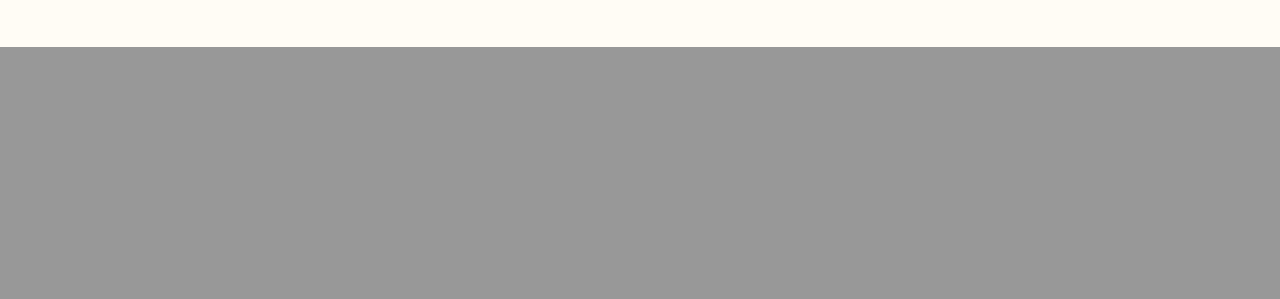
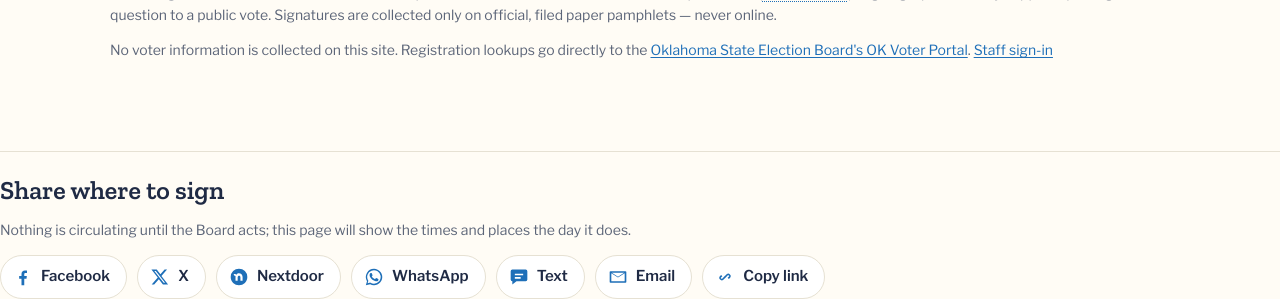
Before and after one commit to briankwest/petition, a FastAPI app: page /sign in a window 1280 px wide. Shown: the part 2007-2306 px from the top of the page. Before the commit the page ends 2054 px from the top, so only its background shows below. Run offline with FastAPI, Linux system fonts and the light colour scheme; data that the repository does not hold is empty.

Commit message:
header: the logo at 136px on desktop and fluid below 900px; share bar on the one-pager, contact, sign, registered and FAQ pages; copy and text buttons in the TL;DR modal; every share carries the volunteer link

```diff
--- a/app/static/site.css
+++ b/app/static/site.css
@@ -30,9 +30,10 @@ p{margin:0 0 1em}
 .brand{text-decoration:none;color:var(--ink);display:flex;flex-direction:column;line-height:1.1}
 /* the logo lockup (kangaroo, check, "Let Pittsburg County Vote", the domain) is the brand; the site title
    stays in the DOM for screen readers and the <title> */
-.brand-logo{display:block;height:68px;width:auto}
+.brand-logo{display:block;height:136px;width:auto}
 .brand-text{position:absolute;width:1px;height:1px;overflow:hidden;clip:rect(0 0 0 0);white-space:nowrap}
-@media (max-width:640px){.brand-logo{height:50px}}
+/* below 900px the nav collapses to a Menu button; the logo then scales with the window, leaving ~175px for the button */
+@media (max-width:900px){.brand-logo{height:auto;width:min(calc(100vw - 175px),560px)}}
 .brand-eyebrow{font-family:"IBM Plex Mono",ui-monospace,monospace;font-size:11px;letter-spacing:.08em;text-transform:uppercase;color:var(--muted)}
 .brand-name{font-family:"Zilla Slab",Georgia,serif;font-size:22px;font-weight:700}
 .site-nav{display:flex;flex-wrap:wrap;gap:4px 18px}
--- a/app/templates/base.html
+++ b/app/templates/base.html
@@ -45,7 +45,7 @@
 {% block shell %}
 <header class="site-head">
   <div class="wrap">
-    <a class="brand" href="/"><img class="brand-logo" src="/static/logo-header.png?v={{ asset_v }}" alt="Let Pittsburg County Vote — {{ site_title }}, {{ site_eyebrow }}" width="656" height="136"><span class="brand-text"><span class="brand-eyebrow">{{ site_eyebrow }}</span><span class="brand-name">{{ site_title }}</span></span></a>
+    <a class="brand" href="/"><img class="brand-logo" src="/static/logo-header.png?v={{ asset_v }}" alt="Let Pittsburg County Vote — {{ site_title }}, {{ site_eyebrow }}" width="1311" height="272"><span class="brand-text"><span class="brand-eyebrow">{{ site_eyebrow }}</span><span class="brand-name">{{ site_title }}</span></span></a>
     <button class="nav-toggle" type="button" aria-expanded="false" aria-controls="site-nav"><span class="nav-toggle-bars" aria-hidden="true"></span>Menu</button>
     <nav class="site-nav" id="site-nav" aria-label="Main">
       <a href="/iren" {% if path == '/iren' %}aria-current="page"{% endif %}>Who is IREN?</a>
@@ -73,6 +73,8 @@
   <div class="tldr-modal-bar">
     <h2 id="tldr-modal-h">The one-page version</h2>
     <a class="btn primary" href="/static/tldr.pdf" target="_blank" rel="noopener">Print or save the PDF</a>
+    <button type="button" class="btn" data-tldr-copy>Copy PDF link</button>
+    <a class="btn" href="sms:?&body={{ ('The Pittsburg County data center tax abatement on one page: https://' ~ canonical_host ~ '/static/tldr.pdf')|urlencode }}">Text it</a>
     <a class="btn" href="/tldr">Open as a page</a>
     <button type="button" class="btn" data-tldr-close aria-label="Close">Close</button>
   </div>
@@ -95,6 +97,12 @@
   dlg.addEventListener('close', function(){ root.classList.remove('tldr-open'); });
   dlg.addEventListener('click', function(e){ if(e.target===dlg) dlg.close(); });
   dlg.querySelector('[data-tldr-close]').addEventListener('click', function(){ dlg.close(); });
+  var cp=dlg.querySelector('[data-tldr-copy]');
+  cp.addEventListener('click', function(){
+    var url=location.origin+'/static/tldr.pdf', done=function(){ cp.textContent='Copied'; setTimeout(function(){ cp.textContent='Copy PDF link'; }, 1800); };
+    if(navigator.clipboard&&navigator.clipboard.writeText){ navigator.clipboard.writeText(url).then(done); }
+    else{ var t=document.createElement('textarea'); t.value=url; document.body.appendChild(t); t.select(); try{ document.execCommand('copy'); done(); }catch(e){} document.body.removeChild(t); }
+  });
 })();
 </script>
 {% endblock %}
--- /dev/null
+++ b/app/templates/public/_share_page.html
@@ -0,0 +1,24 @@
+{# Page share bar. Before including, set share_url, share_text, share_h, share_blurb and share_subject.
+   Every share carries the volunteer sign-up, as the home page's does. #}
+{% set volunteer_url = "https://" ~ canonical_host ~ "/volunteer" %}
+{% set share_full = share_text ~ " Volunteers of all kinds are needed: " ~ volunteer_url %}
+<section class="share" aria-labelledby="share-page-h">
+  <h2 id="share-page-h">{{ share_h }}</h2>
+  <p class="small">{{ share_blurb }}</p>
+  <ul class="share-row">
+    <li><a class="share-btn" href="https://www.facebook.com/sharer/sharer.php?u={{ share_url|urlencode }}&quote={{ share_full|urlencode }}" target="_blank" rel="noopener" aria-label="Share on Facebook"><svg viewBox="0 0 24 24" aria-hidden="true"><path d="M13.5 22v-8h2.7l.4-3.2h-3.1V8.8c0-.9.3-1.6 1.6-1.6h1.7V4.4c-.3 0-1.3-.1-2.5-.1-2.5 0-4.1 1.5-4.1 4.2v2.3H7.4V14h2.8v8h3.3z"/></svg><span>Facebook</span></a></li>
+    <li><a class="share-btn" href="https://twitter.com/intent/tweet?url={{ share_url|urlencode }}&text={{ share_text|urlencode }}" target="_blank" rel="noopener" aria-label="Share on X"><svg viewBox="0 0 24 24" aria-hidden="true"><path d="M17.5 3h3l-6.8 7.8L21.7 21h-6.2l-4.9-6.3L5 21H2l7.3-8.4L1.7 3h6.4l4.4 5.8L17.5 3zm-1.1 16h1.7L7 4.7H5.2L16.4 19z"/></svg><span>X</span></a></li>
+    <li><a class="share-btn" href="https://nextdoor.com/sharekit/?source={{ canonical_host|urlencode }}&body={{ (share_full ~ ' ' ~ share_url)|urlencode }}" target="_blank" rel="noopener" aria-label="Share on Nextdoor"><svg viewBox="0 0 24 24" aria-hidden="true"><path d="M12 2a10 10 0 1 0 0 20 10 10 0 0 0 0-20zm4.3 14.5h-2.6v-4.2c0-1.2-.6-1.8-1.6-1.8s-1.7.7-1.7 1.9v4.1H7.8v-5.6c-1.2-.2-2-1-2.2-2.4h2.3c.1.5.4.8.9.8.5-1.2 1.6-1.9 3-1.9 2.6 0 4.5 1.6 4.5 4.6v4.5z"/></svg><span>Nextdoor</span></a></li>
+    <li><a class="share-btn" href="https://wa.me/?text={{ (share_full ~ ' ' ~ share_url)|urlencode }}" target="_blank" rel="noopener" aria-label="Share on WhatsApp"><svg viewBox="0 0 24 24" aria-hidden="true"><path d="M12 2.2a9.8 9.8 0 0 0-8.4 14.8L2.2 22l5.2-1.4A9.8 9.8 0 1 0 12 2.2zm0 17.9c-1.5 0-3-.4-4.2-1.2l-.3-.2-3.1.8.8-3-.2-.3A8.1 8.1 0 1 1 12 20.1zm4.5-6c-.2-.1-1.5-.7-1.7-.8-.2-.1-.4-.1-.6.1l-.8 1c-.1.2-.3.2-.5.1-1.5-.7-2.5-1.3-3.5-3-.3-.5.3-.4.8-1.4.1-.2 0-.3 0-.5l-.8-1.9c-.2-.5-.4-.4-.6-.4h-.5c-.2 0-.5.1-.7.3-.2.3-.9.9-.9 2.2s.9 2.6 1.1 2.7c.1.2 1.9 2.9 4.6 4 1.7.7 2.4.8 3.2.7.5-.1 1.5-.6 1.7-1.2.2-.6.2-1.1.1-1.2l-.5-.2z"/></svg><span>WhatsApp</span></a></li>
+    <li><a class="share-btn" href="sms:?&body={{ (share_full ~ ' ' ~ share_url)|urlencode }}" aria-label="Share by text message"><svg viewBox="0 0 24 24" aria-hidden="true"><path d="M4 3h16a2 2 0 0 1 2 2v10a2 2 0 0 1-2 2H9l-5 4v-4a2 2 0 0 1-2-2V5a2 2 0 0 1 2-2zm3 5v2h10V8H7zm0 4v2h7v-2H7z"/></svg><span>Text</span></a></li>
+    <li><a class="share-btn" href="mailto:?subject={{ share_subject|urlencode }}&body={{ share_full|urlencode }}%0A%0A{{ share_url|urlencode }}" aria-label="Share by email"><svg viewBox="0 0 24 24" aria-hidden="true"><path d="M3 5h18a1 1 0 0 1 1 1v12a1 1 0 0 1-1 1H3a1 1 0 0 1-1-1V6a1 1 0 0 1 1-1zm1 2.5V17h16V7.5l-8 5-8-5zM4.6 7l7.4 4.6L19.4 7H4.6z"/></svg><span>Email</span></a></li>
+    <li><button class="share-btn" type="button" data-copy="{{ share_url }}" aria-label="Copy link"><svg viewBox="0 0 24 24" aria-hidden="true"><path d="M10.6 13.4a1 1 0 0 1 0-1.4l3.4-3.4a3 3 0 0 1 4.2 4.2l-1.6 1.6-1.4-1.4 1.6-1.6a1 1 0 0 0-1.4-1.4L12 13.4a1 1 0 0 1-1.4 0zm2.8-2.8a1 1 0 0 1 0 1.4L10 15.4a3 3 0 0 1-4.2-4.2l1.6-1.6 1.4 1.4-1.6 1.6a1 1 0 0 0 1.4 1.4l3.4-3.4a1 1 0 0 1 1.4 0z"/></svg><span class="copy-label">Copy link</span></button></li>
+  </ul>
+</section>
+<script>
+document.querySelectorAll('[data-copy]').forEach(function(b){b.addEventListener('click',function(){
+  var done=function(){var l=b.querySelector('.copy-label');l.textContent='Copied';setTimeout(function(){l.textContent='Copy link';},1800);};
+  if(navigator.clipboard&&navigator.clipboard.writeText){navigator.clipboard.writeText(b.dataset.copy).then(done);}
+  else{var t=document.createElement('textarea');t.value=b.dataset.copy;document.body.appendChild(t);t.select();try{document.execCommand('copy');done();}catch(e){}document.body.removeChild(t);}
+});});
+</script>
--- a/app/templates/public/contact.html
+++ b/app/templates/public/contact.html
@@ -99,4 +99,10 @@
   legend.addTo(map);
 })();
 </script>
+{% set share_url = "https://" ~ canonical_host ~ "/contact" %}
+{% set share_text = "The three Pittsburg County commissioners decide the Emerald ProjectCo tax abatement, and the Kiowa site is in District 2. Offices, hours, numbers and the district map, plus fifteen questions to ask them." %}
+{% set share_h = "Share who to call" %}
+{% set share_blurb = "Send a neighbor the people who decide this, and how to reach them." %}
+{% set share_subject = "Who decides the Pittsburg County data center tax abatement" %}
+{% include "public/_share_page.html" %}
 {% endblock %}
--- a/app/templates/public/faq.html
+++ b/app/templates/public/faq.html
@@ -27,4 +27,10 @@
 </dl>
 </dl>
 <p class="small">Full statute text: {% for k, u in cites.items() %}<a href="{{ u }}" rel="noopener" target="_blank">{{ k.replace('-', ' O.S. § ') }}</a>{% if not loop.last %} · {% endif %}{% endfor %}</p>
+{% set share_url = "https://" ~ canonical_host ~ "/faq" %}
+{% set share_text = "Why the Pittsburg County referendum petition cannot be signed online, who may sign, how many signatures it takes, and what gets a signature thrown out." %}
+{% set share_h = "Share the answers" %}
+{% set share_blurb = "The questions people argue about, answered from the statute." %}
+{% set share_subject = "Pittsburg County referendum petition: the questions people ask" %}
+{% include "public/_share_page.html" %}
 {% endblock %}
--- a/app/templates/public/iren.html
+++ b/app/templates/public/iren.html
@@ -1230,6 +1230,7 @@
 </div>
 {% set iren_url = "https://" ~ canonical_host ~ "/iren" %}
 {% set iren_text = "The IREN File — a fully sourced dossier on the company behind the proposed Pittsburg County data-center tax abatement, from its SEC filings." %}
+{% set iren_text = iren_text ~ " Volunteers of all kinds are needed: https://" ~ canonical_host ~ "/volunteer" %}
 <section class="share" aria-labelledby="share-iren-h" style="max-width:880px;margin-left:auto;margin-right:auto">
   <h2 id="share-iren-h">Share this file</h2>
   <p class="small">Send neighbors straight to the sourced record on the company behind the abatement.</p>
--- a/app/templates/public/questions.html
+++ b/app/templates/public/questions.html
@@ -428,6 +428,7 @@
 
 {% set q_url = "https://" ~ canonical_host ~ "/questions" %}
 {% set q_text = "Fifteen questions for the Pittsburg County commissioners on the Emerald ProjectCo data center tax abatement — each one pinned to a page of the county's own plan, the Texas agreements, IREN's SEC filings or the state registries." %}
+{% set q_text = q_text ~ " Volunteers of all kinds are needed: https://" ~ canonical_host ~ "/volunteer" %}
 <section class="share" aria-labelledby="share-q-h" style="max-width:880px;margin-left:auto;margin-right:auto">
   <h2 id="share-q-h">Share these questions</h2>
   <p class="small">Send them to a neighbor, or to a commissioner.</p>
--- a/app/templates/public/registered.html
+++ b/app/templates/public/registered.html
@@ -24,4 +24,10 @@
   <a href="tel:{{ petition.contacts.election_board.phone|tel }}">{{ petition.contacts.election_board.phone }}</a> · <a href="mailto:{{ petition.contacts.election_board.email }}">{{ petition.contacts.election_board.email }}</a><br>
   {{ petition.contacts.election_board.hours }} · Secretary: {{ petition.contacts.election_board.secretary }}</p>
 </div>
+{% set share_url = "https://" ~ canonical_host ~ "/registered" %}
+{% set share_text = "Check your Pittsburg County voter registration in two minutes before you sign the referendum petition. Only registered county voters can sign, and four of five fields must match the voter file." %}
+{% set share_h = "Share this check" %}
+{% set share_blurb = "The two-minute registration check, so a signature is not thrown out later." %}
+{% set share_subject = "Check your registration before you sign" %}
+{% include "public/_share_page.html" %}
 {% endblock %}
--- a/app/templates/public/sign.html
+++ b/app/templates/public/sign.html
@@ -62,4 +62,10 @@
   });
 })();
 </script>
+{% set share_url = "https://" ~ canonical_host ~ "/sign" %}
+{% set share_text = "Where and when to sign the Pittsburg County referendum petition, with the precinct map. Only on official paper pamphlets, only registered Pittsburg County voters, only once." %}
+{% set share_h = "Share where to sign" %}
+{% set share_blurb = "Nothing is circulating until the Board acts; this page will show the times and places the day it does." %}
+{% set share_subject = "Where to sign the Pittsburg County referendum petition" %}
+{% include "public/_share_page.html" %}
 {% endblock %}
--- a/app/templates/public/sites.html
+++ b/app/templates/public/sites.html
@@ -1135,6 +1135,7 @@
 
 {% set sites_url = "https://" ~ canonical_host ~ "/childress-kiowa" %}
 {% set sites_text = "Childress vs. Kiowa — IREN built 750 MW in Texas on a ten-year deal worth $1m a year to that county, and holds $5.9bn in cash. Pittsburg County is being asked for 85% for twenty-five years." %}
+{% set sites_text = sites_text ~ " Volunteers of all kinds are needed: https://" ~ canonical_host ~ "/volunteer" %}
 <section class="share" aria-labelledby="share-sites-h" style="max-width:880px;margin-left:auto;margin-right:auto">
   <h2 id="share-sites-h">Share this comparison</h2>
   <p class="small">Send neighbors the two deals side by side, from the documents.</p>
--- a/app/templates/public/tldr.html
+++ b/app/templates/public/tldr.html
@@ -12,4 +12,10 @@
 </div>
 {% endif %}
 {% include "public/_tldr_sheet.html" %}
+{% set share_url = "https://" ~ canonical_host ~ "/static/tldr.pdf" %}
+{% set share_text = "The Pittsburg County data center tax abatement on one sheet: what the county is asked to give, who is asking, what binds whom, and what you can do, with a QR code to every source." %}
+{% set share_h = "Share the one-page version" %}
+{% set share_blurb = "Sends the PDF itself. It prints on one Letter page and reads on a phone." %}
+{% set share_subject = "The Pittsburg County data center tax abatement, on one page" %}
+{% include "public/_share_page.html" %}
 {% endblock %}
--- a/toolkit/branding.py
+++ b/toolkit/branding.py
@@ -28,7 +28,7 @@ SVG = """<svg xmlns="http://www.w3.org/2000/svg" viewBox="0 0 64 64">
 LOGO_SRC = ROOT / "logo.png"
 LOGO = ROOT / "app" / "static" / "logo.png"
 MARK = ROOT / "app" / "static" / "logo-mark.png"
-LOGO_HEADER = ROOT / "app" / "static" / "logo-header.png"   # 2x of the 68px site header
+LOGO_HEADER = ROOT / "app" / "static" / "logo-header.png"   # 2x of the 136px site header
 LOGO_PALETTE = [(240, 0, 16), (240, 240, 240), (0, 48, 112), (0, 32, 96), (0, 16, 80), (0, 0, 48), (0, 0, 16)]
 
 
@@ -52,7 +52,9 @@ def prepare_logo(src: Path = LOGO_SRC) -> bool:
     pad = 8
     lock = clean.crop((x0 - pad, y0 - pad, x1 + pad, y1 + pad))
     lock.save(LOGO, optimize=True)
-    lock.resize((round(lock.width * 136 / lock.height), 136), Image.LANCZOS).save(LOGO_HEADER, optimize=True)
+    hdr = lock.resize((round(lock.width * 272 / lock.height), 272), Image.LANCZOS)
+    # palette PNG: a quarter of the size of RGBA at this scale, and indistinguishable once the browser halves it
+    hdr.quantize(colors=256, method=Image.Quantize.FASTOCTREE, dither=Image.Dither.NONE).save(LOGO_HEADER, optimize=True)
     # the mark: everything left of the wordmark, with the navy bar that runs under the wordmark cut
     # off at the plate's right edge. Plate edge = where navy ends on a row below the bar; wordmark
     # start = the first column of white lettering.
```
Also changed, not shown: tests/test_app.py (+11 -0 lines), app/static/logo-header.png.
